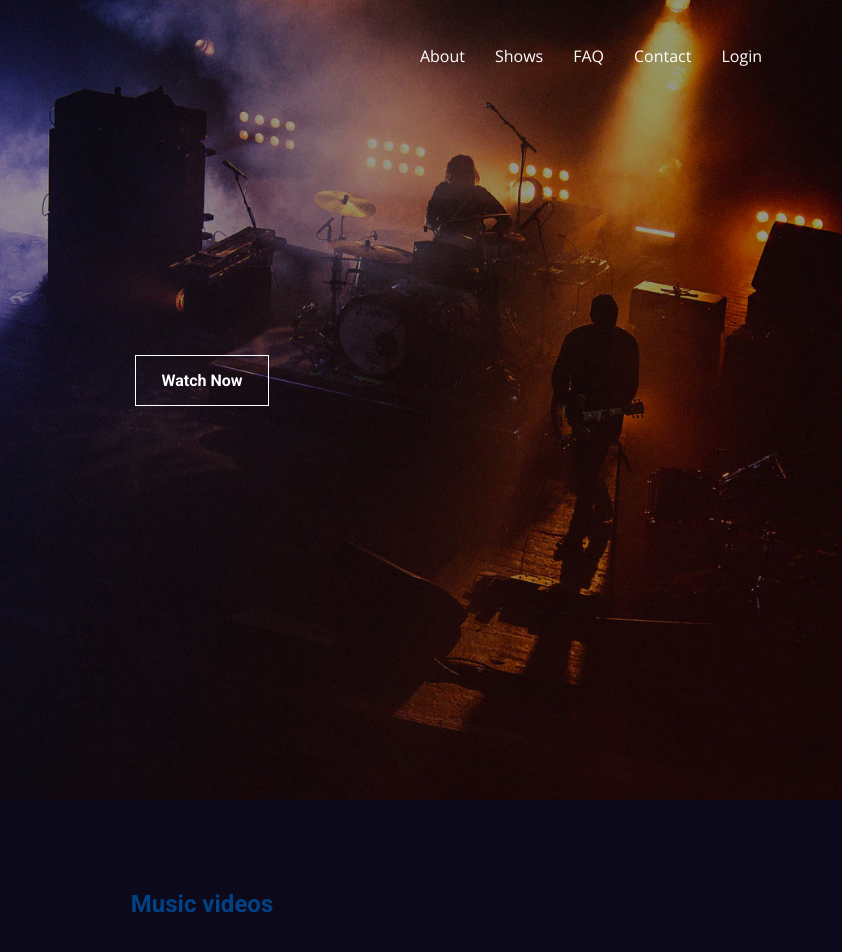
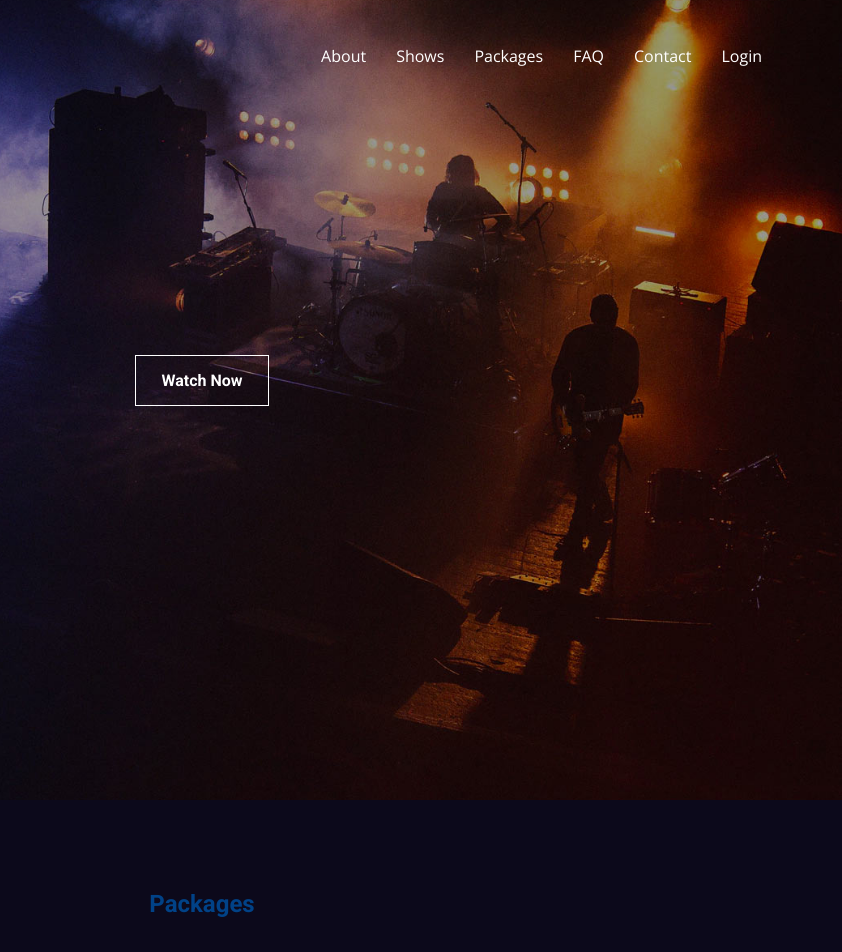
Before and after one commit to martinaveljanovska/JakeWabyProductions, a plain HTML site: page index.html in a window 1280 px wide. Shown: the top 952 px of the page, 438-1280 px from the left. Drawn offline with nearby package versions, Linux system fonts and the light colour scheme; no server answers; a script that the page names is missing.

Commit message:
initial commit

```diff
--- a/index.html
+++ b/index.html
@@ -52,6 +52,7 @@
       <ul id="menu" class="animated slideOutUp">
         <li> <a href="#about" class="page-scroll">About</a> </li>
         <li> <a href="#shows" class="page-scroll">Shows</a> </li>
+        <li> <a href="#packages" class="page-scroll">Packages</a> </li>
 
         <li> <a href="#faq" class="page-scroll">FAQ</a> </li>
         <li> <a href="#footer" class="page-scroll">Contact</a> </li>
@@ -100,8 +101,8 @@
     </div>
   </div>
 
-  <div class="package-container" id="about">
-    <h2>Music videos</h2>
+  <div class="package-container" id="packages">
+    <h2>Packages</h2>
     <div class="package" id="packages">
       <div id="package-items-49073" class="package-items">
       </div>
```
